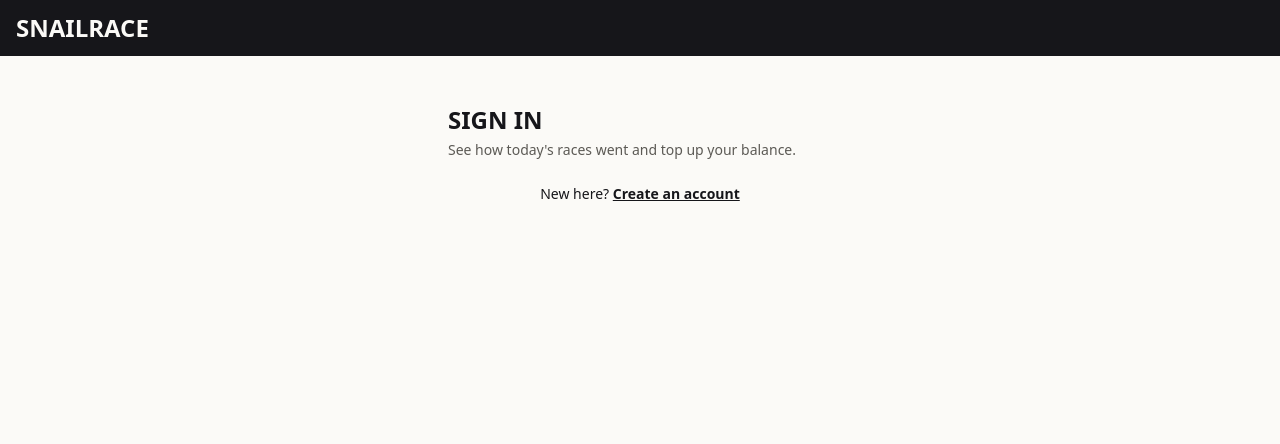
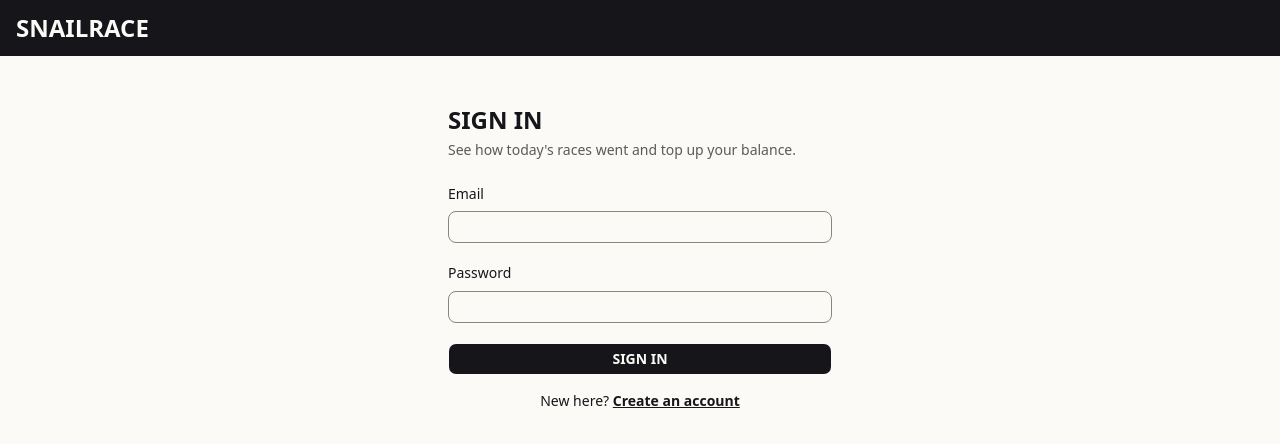
Before and after one commit to TadeoOL/tadeo-5396, a React (Vite) app in the folder apps/web/: page /sign-in in a window 1280 px wide. Shown: the top 444 px of the page. Built offline with nearby package versions, Linux system fonts and the light colour scheme.

Commit message:
feat(web): sign out and sign back in

```diff
--- a/apps/web/src/app/AppShell.tsx
+++ b/apps/web/src/app/AppShell.tsx
@@ -1,12 +1,31 @@
-import { Outlet } from "react-router";
+import { Outlet, useNavigate } from "react-router";
+import { Button } from "@/components/ui/button";
+import { endSession, useSession } from "@/storage/session";
 
 export function AppShell() {
+  const session = useSession();
+  const navigate = useNavigate();
   return (
     <>
       <header className="flex items-center justify-between gap-3 bg-primary px-4 py-3 text-primary-foreground">
         <span className="text-2xl font-black uppercase [font-stretch:62%]">
           Snailrace
         </span>
+        {session.status === "signed-in" && (
+          <div className="flex items-center gap-2 text-sm">
+            <span className="hidden md:inline">{session.user.fullName}</span>
+            <Button
+              variant="ghost"
+              className="text-primary-foreground hover:bg-white/10 hover:text-primary-foreground focus-visible:ring-primary-foreground"
+              onClick={() => {
+                endSession();
+                void navigate("/sign-in", { replace: true });
+              }}
+            >
+              Sign out
+            </Button>
+          </div>
+        )}
       </header>
       <main>
         <Outlet />
--- a/apps/web/src/features/auth/SignIn.tsx
+++ b/apps/web/src/features/auth/SignIn.tsx
@@ -1,14 +1,29 @@
-import { Link } from "react-router";
+import { Link, useLocation, useNavigate } from "react-router";
 import { AuthLayout } from "@/app/AuthLayout";
 import { ScreenTitle } from "@/app/ScreenTitle";
+import { signIn } from "./auth";
+import type { SignInState } from "./guards";
+import { SignInForm } from "./SignInForm";
 
 export function SignIn() {
+  const state = useLocation().state as SignInState | null;
+  const navigate = useNavigate();
   return (
     <AuthLayout>
       <ScreenTitle title="Sign in">Sign in</ScreenTitle>
       <p className="mt-1 mb-6 text-sm text-muted-foreground">
         See how today's races went and top up your balance.
       </p>
+      <SignInForm
+        sessionExpired={state?.sessionExpired === true}
+        onSubmit={async (values) => {
+          const result = await signIn(values);
+          if (result.status === "signed-in") {
+            void navigate("/dashboard", { replace: true });
+          }
+          return result;
+        }}
+      />
       <p className="mt-4 text-center text-sm">
         New here?{" "}
         <Link to="/sign-up" className="font-bold underline">
--- /dev/null
+++ b/apps/web/src/features/auth/SignInForm.tsx
@@ -0,0 +1,118 @@
+import { zodResolver } from "@hookform/resolvers/zod";
+import { Clock, LoaderCircle, X } from "lucide-react";
+import { useEffect, useState } from "react";
+import { useForm } from "react-hook-form";
+import { FormAlert } from "@/components/FormAlert";
+import { TextField } from "@/components/TextField";
+import { Alert, AlertDescription, AlertTitle } from "@/components/ui/alert";
+import { Button } from "@/components/ui/button";
+import type { SignInResult } from "./auth";
+import { signInSchema, type SignInInput, type SignInValues } from "./schemas";
+
+export function SignInForm(props: {
+  sessionExpired: boolean;
+  onSubmit: (values: SignInValues) => Promise<SignInResult>;
+}) {
+  const {
+    register,
+    handleSubmit,
+    setError,
+    resetField,
+    formState: { errors, isSubmitting },
+  } = useForm<SignInInput, unknown, SignInValues>({
+    resolver: zodResolver(signInSchema),
+    mode: "onBlur",
+    reValidateMode: "onChange",
+    defaultValues: { email: "", password: "" },
+  });
+  const [lockedUntil, setLockedUntil] = useState<string | null>(null);
+  const [now, setNow] = useState(0);
+
+  const submit = handleSubmit(async (values) => {
+    const result = await props.onSubmit(values);
+    if (result.status === "invalid") {
+      resetField("password");
+      setError("root", { type: "invalid" });
+    } else if (result.status === "locked") {
+      setLockedUntil(result.lockedUntil);
+      setNow(() => Date.now());
+    }
+  });
+
+  useEffect(() => {
+    if (!lockedUntil) return;
+    const id = setInterval(() => {
+      const current = Date.now();
+      setNow(current);
+      if (Date.parse(lockedUntil) <= current) setLockedUntil(null);
+    }, 1000);
+    return () => clearInterval(id);
+  }, [lockedUntil]);
+
+  const seconds = lockedUntil
+    ? Math.ceil((Date.parse(lockedUntil) - now) / 1000)
+    : 0;
+
+  return (
+    <form
+      noValidate
+      className="flex flex-col gap-5"
+      onSubmit={(event) => void submit(event)}
+    >
+      {seconds > 0 ? (
+        <FormAlert variant="destructive">
+          <Clock aria-hidden />
+          <AlertTitle>Too many attempts.</AlertTitle>
+          <AlertDescription>Try again in {seconds} s.</AlertDescription>
+        </FormAlert>
+      ) : errors.root?.type === "invalid" ? (
+        <FormAlert variant="destructive">
+          <X aria-hidden />
+          <AlertTitle>Invalid email or password.</AlertTitle>
+        </FormAlert>
+      ) : (
+        props.sessionExpired && (
+          <Alert role="status">
+            <AlertTitle>Your session expired.</AlertTitle>
+            <AlertDescription>Sign in again to continue.</AlertDescription>
+          </Alert>
+        )
+      )}
+      <TextField
+        id="sign-in-email"
+        label="Email"
+        type="email"
+        autoComplete="email"
+        {...register("email")}
+        error={errors.email?.message}
+        readOnly={isSubmitting}
+      />
+      <TextField
+        id="sign-in-password"
+        label="Password"
+        type="password"
+        autoComplete="current-password"
+        {...register("password")}
+        error={errors.password?.message}
+        readOnly={isSubmitting}
+      />
+      <Button
+        type="submit"
+        className="w-full"
+        disabled={isSubmitting || seconds > 0}
+      >
+        {isSubmitting ? (
+          <>
+            <LoaderCircle
+              aria-hidden
+              className="animate-spin motion-reduce:animate-none"
+            />
+            Signing in…
+          </>
+        ) : (
+          "Sign in"
+        )}
+      </Button>
+    </form>
+  );
+}
```
Also changed, not shown: 1 other file (tests, documents, lock files or other folders).
